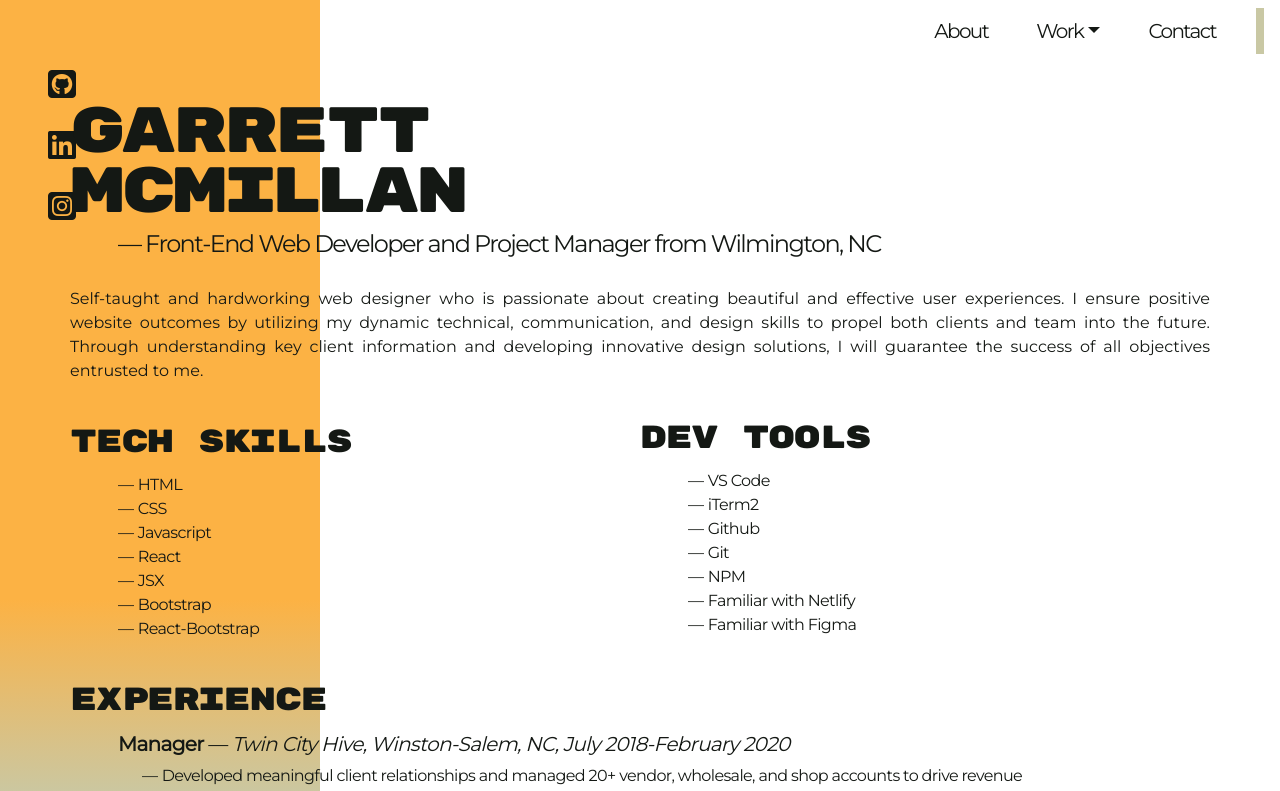
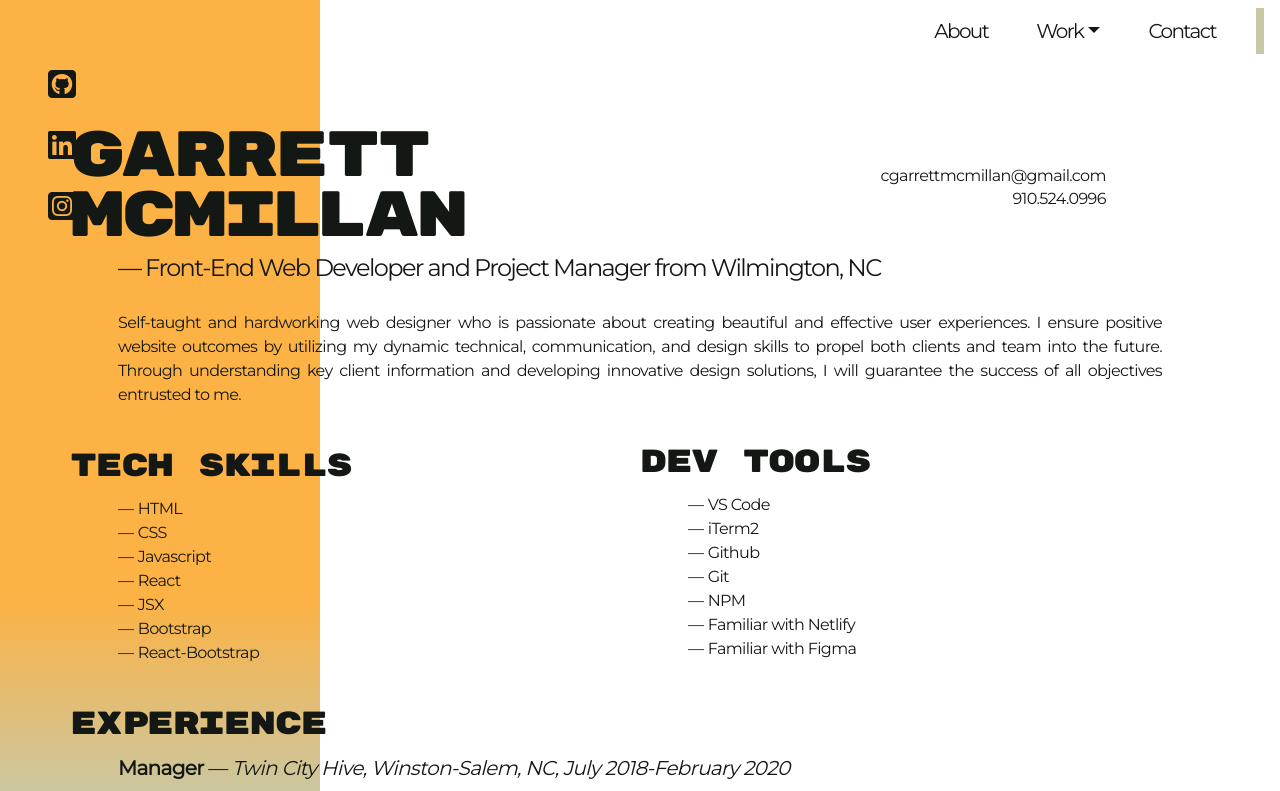
Before and after one commit to garrettmcmillan/cgm, a React (Create React App) app: page /resume in a window 1280 px wide. Shown: the top 791 px of the page. Built offline with nearby package versions, Linux system fonts and the light colour scheme.

Commit message:
resume update

```diff
--- a/src/components/Resume.js
+++ b/src/components/Resume.js
@@ -9,21 +9,32 @@ export default class Work extends Component {
         return (
             <React.Fragment>
             <Navigation/>
-            <div className="resume-container d-flex flex-column justify-content-center align-items-center mx-0 pt-4">
+            <div className="resume-container d-flex flex-column justify-content-center align-items-center mx-0 pt-5">
                     <Card className="home-content-card pt-3">
-                        <Card.Body className="d-flex flex-column p-0">
-                            <Card.Title as="h1" className="resume-title mb-2" >
+                        <Card.Body className="d-flex flex-row p-0">
+                            <div>
+                                <Card.Title as="h1" className="resume-title mb-2" >
                                 Garrett <br/> McM<span className="resume-title-kerning">il</span>lan
                             </Card.Title>
                             <Card.Title as="h2" className="resume-sub-title">
                                 &mdash; Front-End Web Developer and Project Manager from Wilmington, NC
                             </Card.Title>
-
+                            </div>
+                            <div className="pt-4 mt-3">
+                                <Card.Title className="d-flex flex-column resume-list justify-content-end align-items-end pr-0">
+                                    <p className="mt-0 mb-1">
+                                        cgarrettmcmillan@gmail.com
+                                    </p>
+                                    <p className="my-0">
+                                        910.524.0996
+                                    </p>
+                                </Card.Title>
+                            </div>
                         </Card.Body>
                         <Container className="p-0">
                         <Card.Body className="p-0">
 
-                        <div className="d-flex text-justify my-3">
+                        <div className="d-flex text-justify my-3 resume-list px-5">
                             Self-taught and hardworking web designer who is passionate about creating beautiful and effective user experiences. I ensure positive website outcomes by utilizing my dynamic technical, communication, and design skills to propel both clients and team into the future. Through understanding key client information and developing innovative design solutions, I will guarantee the success of all objectives entrusted to me.
                         </div>
                         <div className="d-flex flex-md-row flex-column align-items-center">
```
Also changed, not shown: 1 other file (tests, documents, lock files or other folders).
